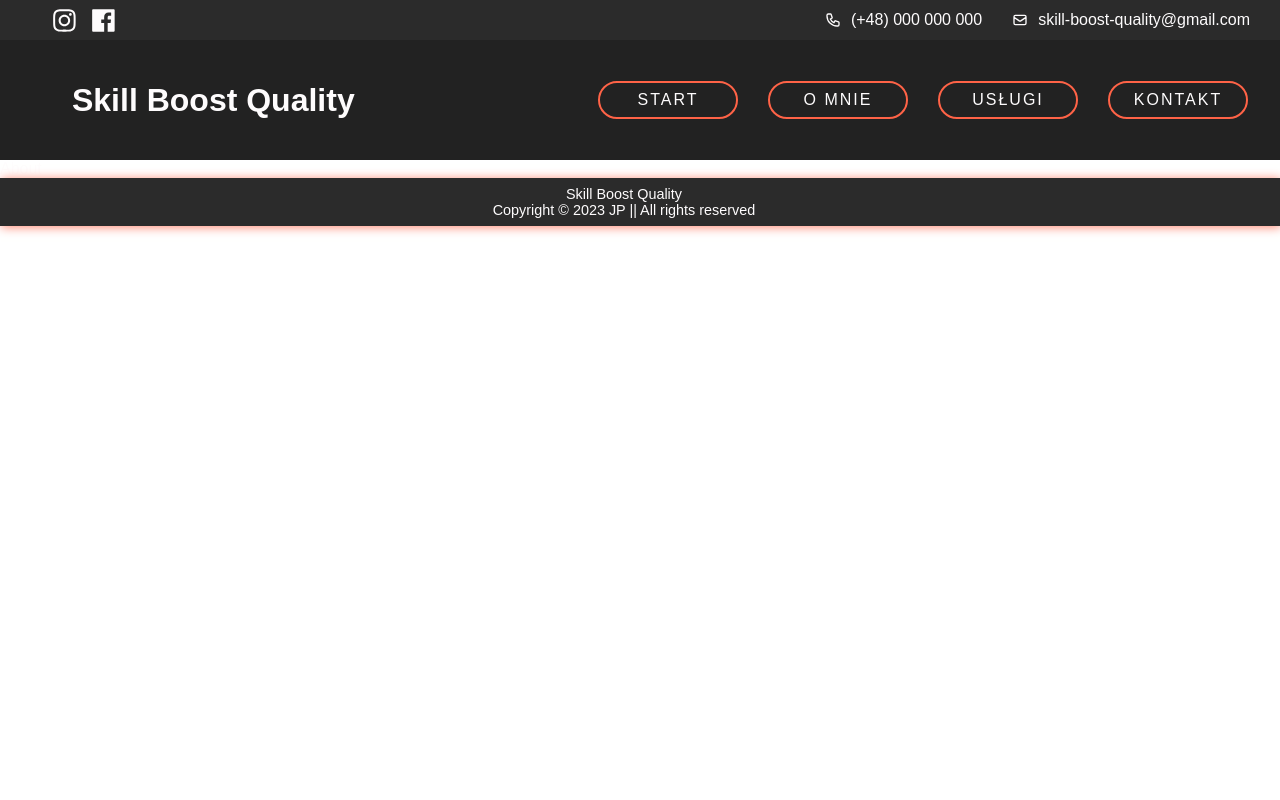
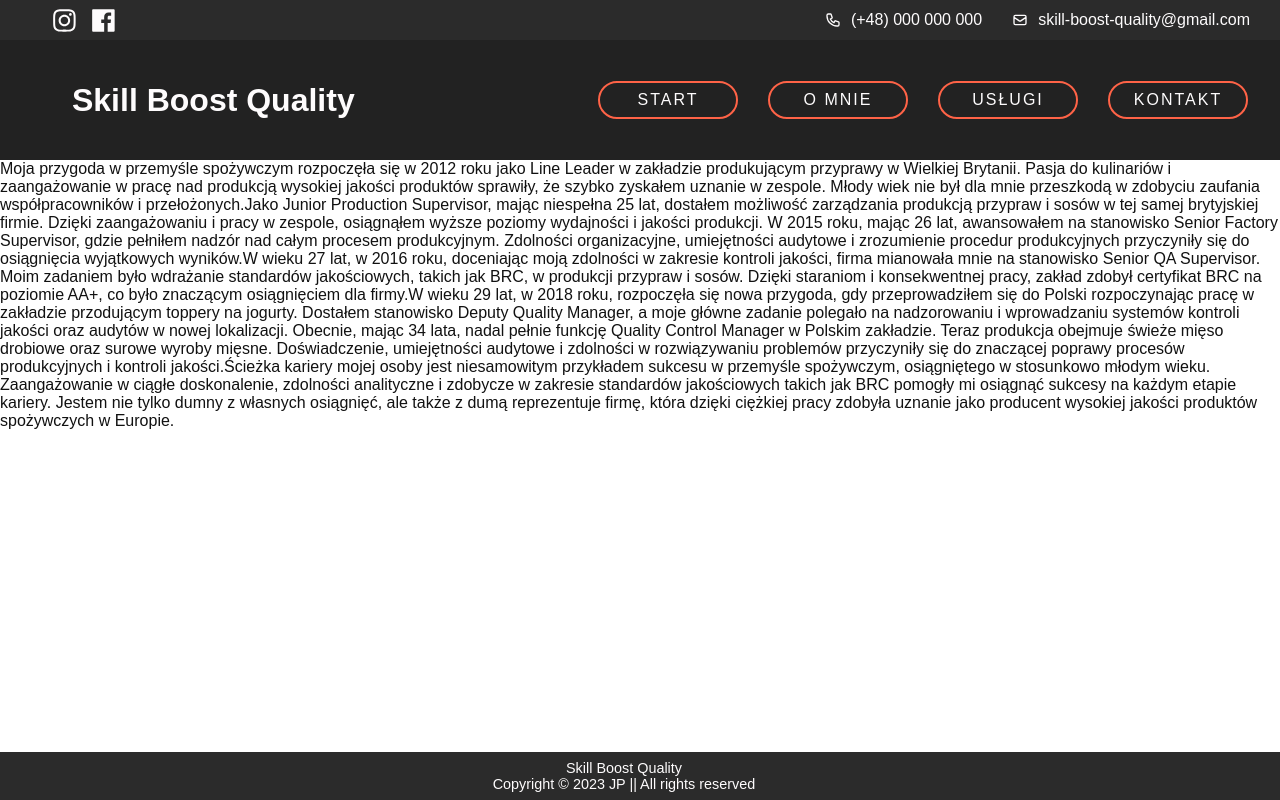
Before and after one commit to JoannaPatyk/skill-boost-quality-website, a React (Create React App) app: page /about in a window 1280 px wide. Built offline with nearby package versions, Linux system fonts and the light colour scheme.

Commit message:
Added info to about me page

```diff
--- /dev/null
+++ b/src/assets/wrappers/About.js
@@ -0,0 +1,10 @@
+import styled from 'styled-components';
+
+const Wrapper = styled.div`
+    .about-container {
+        height: 74vh;
+        color: var(--black);
+    }
+`;
+
+export default Wrapper;
--- a/src/assets/wrappers/Details.js
+++ b/src/assets/wrappers/Details.js
@@ -9,7 +9,6 @@ const Wrapper = styled.div`
         gap: 30px;
         grid-template-columns: 1fr 2fr;
         background-color: var(--secondary-400);
-        box-shadow: 1px 1px 10px var(--primary-300);
     }
 
     .social-media {
--- a/src/assets/wrappers/Footer.js
+++ b/src/assets/wrappers/Footer.js
@@ -11,7 +11,6 @@ const Wrapper = styled.div`
         justify-content: center;
         flex-direction: column;
         background-color: var(--secondary-400);
-        box-shadow: 1px 1px 10px var(--primary-300);
     }
 
     p {
--- a/src/pages/About.js
+++ b/src/pages/About.js
@@ -1,7 +1,37 @@
 import React from 'react';
+import Wrapper from '../assets/wrappers/About';
 
 function About() {
-    return <div>About</div>;
+    return (
+        <Wrapper>
+            <div className="about-container">
+                Moja przygoda w przemyśle spożywczym rozpoczęła się w 2012 roku jako Line Leader w zakładzie
+                produkującym przyprawy w Wielkiej Brytanii. Pasja do kulinariów i zaangażowanie w pracę nad produkcją
+                wysokiej jakości produktów sprawiły, że szybko zyskałem uznanie w zespole. Młody wiek nie był dla mnie
+                przeszkodą w zdobyciu zaufania współpracowników i przełożonych.Jako Junior Production Supervisor, mając
+                niespełna 25 lat, dostałem możliwość zarządzania produkcją przypraw i sosów w tej samej brytyjskiej
+                firmie. Dzięki zaangażowaniu i pracy w zespole, osiągnąłem wyższe poziomy wydajności i jakości
+                produkcji. W 2015 roku, mając 26 lat, awansowałem na stanowisko Senior Factory Supervisor, gdzie
+                pełniłem nadzór nad całym procesem produkcyjnym. Zdolności organizacyjne, umiejętności audytowe i
+                zrozumienie procedur produkcyjnych przyczyniły się do osiągnięcia wyjątkowych wyników.W wieku 27 lat, w
+                2016 roku, doceniając moją zdolności w zakresie kontroli jakości, firma mianowała mnie na stanowisko
+                Senior QA Supervisor. Moim zadaniem było wdrażanie standardów jakościowych, takich jak BRC, w produkcji
+                przypraw i sosów. Dzięki staraniom i konsekwentnej pracy, zakład zdobył certyfikat BRC na poziomie AA+,
+                co było znaczącym osiągnięciem dla firmy.W wieku 29 lat, w 2018 roku, rozpoczęła się nowa przygoda, gdy
+                przeprowadziłem się do Polski rozpoczynając pracę w zakładzie przodującym toppery na jogurty. Dostałem
+                stanowisko Deputy Quality Manager, a moje główne zadanie polegało na nadzorowaniu i wprowadzaniu
+                systemów kontroli jakości oraz audytów w nowej lokalizacji. Obecnie, mając 34 lata, nadal pełnie funkcję
+                Quality Control Manager w Polskim zakładzie. Teraz produkcja obejmuje świeże mięso drobiowe oraz surowe
+                wyroby mięsne. Doświadczenie, umiejętności audytowe i zdolności w rozwiązywaniu problemów przyczyniły
+                się do znaczącej poprawy procesów produkcyjnych i kontroli jakości.Ścieżka kariery mojej osoby jest
+                niesamowitym przykładem sukcesu w przemyśle spożywczym, osiągniętego w stosunkowo młodym wieku.
+                Zaangażowanie w ciągłe doskonalenie, zdolności analityczne i zdobycze w zakresie standardów jakościowych
+                takich jak BRC pomogły mi osiągnąć sukcesy na każdym etapie kariery. Jestem nie tylko dumny z własnych
+                osiągnięć, ale także z dumą reprezentuje firmę, która dzięki ciężkiej pracy zdobyła uznanie jako
+                producent wysokiej jakości produktów spożywczych w Europie.{' '}
+            </div>
+        </Wrapper>
+    );
 }
 
 export default About;
```
